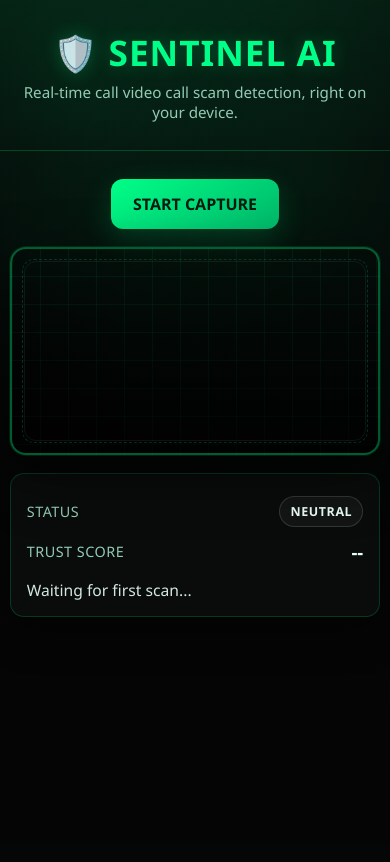
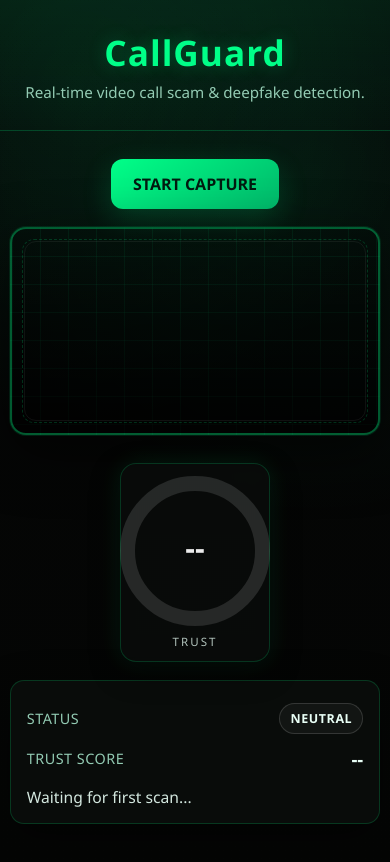
Before and after one commit to YonatannA/ProjectViolet, a React (Vite) app in the folder my-react-app/: page / in a window 390 px wide. Shown: the top 862 px of the page. Built offline with nearby package versions, Linux system fonts and the light colour scheme.

Commit message:
circular progress bar

```diff
--- a/my-react-app/package.json
+++ b/my-react-app/package.json
@@ -11,6 +11,7 @@
   },
   "dependencies": {
     "react": "^19.2.0",
+    "react-circular-progressbar": "^2.2.0",
     "react-dom": "^19.2.0"
   },
   "devDependencies": {
--- a/my-react-app/src/App.css
+++ b/my-react-app/src/App.css
@@ -22,6 +22,10 @@
 
   --text: #e9fff6;
   --muted: #93cbb3;
+
+  /* ring sizing (constant) */
+  --ring-size: 150px; /* must match <TrustProgress size={150} /> */
+  --ring-gap: 16px;
 }
 
 body {
@@ -92,10 +96,111 @@ body {
   transform: translateY(0px);
 }
 
-/* Video HUD */
+/* =========================
+   VIDEO + RING LAYOUT (WORKING)
+   ========================= */
+.video-stage {
+  display: flex;
+  align-items: center;
+  justify-content: center;
+  gap: var(--ring-gap);
+  width: 100%;
+}
+
+/* spacer keeps VIDEO centered even with a right-side ring */
+.ring-spacer {
+  width: var(--ring-size);
+  flex: 0 0 var(--ring-size);
+  height: 1px; /* invisible */
+}
+
+/* When there's not enough room, make video smaller so ring can sit beside it */
+.video-stage .video-viewport {
+  width: min(
+    720px,
+    calc(95vw - (2 * var(--ring-size) + 2 * var(--ring-gap)))
+  );
+  flex: 0 0 auto;
+}
+
+/* Trust panel fixed size, always visible */
+.trust-meter-panel {
+  width: var(--ring-size);
+  flex: 0 0 var(--ring-size);
+
+  display: flex;
+  flex-direction: column;
+  align-items: center;
+  justify-content: center;
+
+  border-radius: 16px;
+  background: rgba(11, 15, 13, 0.65);
+  border: 1px solid rgba(0, 255, 136, 0.18);
+  box-shadow:
+    0 10px 30px rgba(0, 0, 0, 0.42),
+    0 0 24px rgba(0, 255, 136, 0.10);
+  backdrop-filter: blur(6px);
+  padding: 12px;
+}
+
+.trust-meter-label {
+  margin-top: 8px;
+  font-size: 0.72rem;
+  letter-spacing: 0.18em;
+  opacity: 0.75;
+}
+
+/* Nice text/trail */
+.trust-meter-panel .CircularProgressbar-text {
+  font-weight: 900;
+  font-size: 20px;
+  fill: rgba(233, 255, 246, 0.92);
+}
+.trust-meter-panel .CircularProgressbar-trail {
+  stroke: rgba(255, 255, 255, 0.10);
+}
+
+/* Glow by status */
+.trust-meter-panel.safe {
+  border-color: rgba(0, 255, 136, 0.28);
+  box-shadow:
+    0 10px 30px rgba(0, 0, 0, 0.42),
+    0 0 30px rgba(0, 255, 136, 0.12);
+}
+.trust-meter-panel.warning {
+  border-color: rgba(255, 204, 0, 0.28);
+  box-shadow:
+    0 10px 30px rgba(0, 0, 0, 0.42),
+    0 0 30px rgba(255, 204, 0, 0.10);
+}
+.trust-meter-panel.danger {
+  border-color: rgba(255, 43, 43, 0.28);
+  box-shadow:
+    0 10px 30px rgba(0, 0, 0, 0.42),
+    0 0 34px rgba(255, 43, 43, 0.12);
+}
+
+/* Responsive: stack under when screen is too tight */
+@media (max-width: 900px) {
+  .video-stage {
+    flex-direction: column;
+  }
+  .ring-spacer {
+    display: none;
+  }
+  .video-stage .video-viewport {
+    width: min(720px, 95vw);
+  }
+  .trust-meter-panel {
+    margin-top: 12px;
+  }
+}
+
+/* =========================
+   Video HUD
+   ========================= */
 .video-viewport {
   position: relative;
-  width: min(720px, 95vw);
   aspect-ratio: 16 / 9;
   border-radius: 16px;
   overflow: hidden;
@@ -138,7 +243,7 @@ body {
 }
 
 .video-viewport.danger {
-  border-width: 6px; /* thicker border */
+  border-width: 6px;
   border-style: solid;
   animation: dangerFlash 0.7s steps(2, end) infinite;
 }
--- a/my-react-app/src/App.jsx
+++ b/my-react-app/src/App.jsx
@@ -1,5 +1,6 @@
 import React, { useEffect, useRef, useState } from "react";
 import "./App.css";
+import TrustProgress from "./TrustProgress";
 
 export default function App() {
   const videoRef = useRef(null);
@@ -18,7 +19,6 @@ export default function App() {
       streamRef.current = stream;
       setCapturing(true);
 
-      // If user stops sharing, reset
       stream.getTracks().forEach((track) => {
         track.onended = () => stopCapture();
       });
@@ -27,8 +27,7 @@ export default function App() {
         videoRef.current.srcObject = stream;
       }
 
-      // Run one scan shortly after capture begins
-      setTimeout(runScan, 600);
+      setTimeout(runScan, 10000);
     } catch (err) {
       console.error("Error starting screen capture:", err);
     }
@@ -48,7 +47,7 @@ export default function App() {
 
     const interval = setInterval(() => {
       runScan();
-    }, 20000);
+    }, 5000); // was 20000
 
     return () => clearInterval(interval);
     // eslint-disable-next-line react-hooks/exhaustive-deps
@@ -107,8 +106,8 @@ export default function App() {
   return (
     <div className="app-container">
       <header className="header">
-        <h1>🛡️ SENTINEL AI</h1>
-        <p>Real-time call video call scam detection, right on your device.</p>
+        <h1>CallGuard</h1>
+        <p>Real-time video call scam & deepfake detection.</p>
       </header>
 
       <main className="main-content">
@@ -122,9 +121,18 @@ export default function App() {
           </button>
         )}
 
-        <div className={`video-viewport ${statusClass}`}>
-          <video ref={videoRef} autoPlay playsInline className="video-feed" />
-          <div className="hud-corners" aria-hidden="true" />
+        <div className="video-stage">
+          <div className="ring-spacer" aria-hidden="true" />
+
+          <div className={`video-viewport ${statusClass}`}>
+            <video ref={videoRef} autoPlay playsInline className="video-feed" />
+            <div className="hud-corners" aria-hidden="true" />
+          </div>
+
+          <div className={`trust-meter-panel ${statusClass}`}>
+            <TrustProgress value={trustScore} status={statusClass} size={150} />
+            <div className="trust-meter-label">TRUST</div>
+          </div>
         </div>
 
         <div className="results-hud">
--- /dev/null
+++ b/my-react-app/src/TrustProgress.jsx
@@ -0,0 +1,39 @@
+import React from "react";
+import { CircularProgressbar, buildStyles } from "react-circular-progressbar";
+import "react-circular-progressbar/dist/styles.css";
+
+export default function TrustProgress({
+  value,                 // 0-100
+  status = "neutral",
+  size = 130,
+  strokeWidth = 10,
+}) {
+  const v = typeof value === "number" ? Math.max(0, Math.min(100, value)) : 0;
+
+  const color =
+    status === "safe"
+      ? "#00ffc2"
+      : status === "danger"
+      ? "#ff4d6d"
+      : status === "warning"
+      ? "#ffd166"
+      : "#7a7a7a";
+
+  const text = typeof value === "number" ? `${v}%` : "--";
+
+  return (
+    <div style={{ width: size, height: size }}>
+      <CircularProgressbar
+        value={v}
+        text={text}
+        strokeWidth={strokeWidth}
+        styles={buildStyles({
+          pathColor: color,
+          textColor: "rgba(255,255,255,0.92)",
+          trailColor: "rgba(255,255,255,0.12)",
+          pathTransitionDuration: 0.5,
+        })}
+      />
+    </div>
+  );
+}
```
Also changed, not shown: 1 other file (tests, documents, lock files or other folders).
